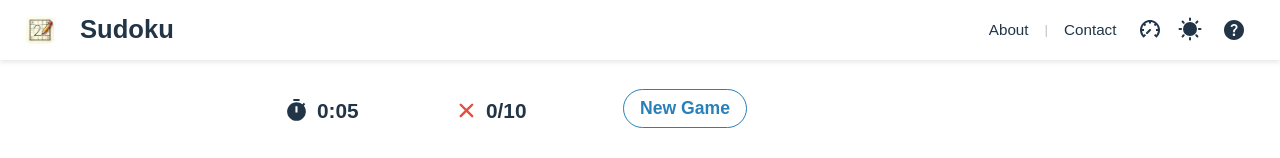
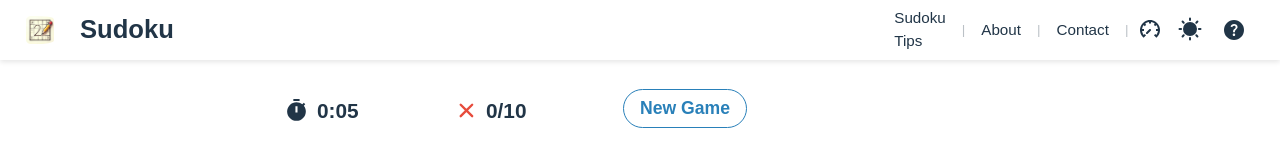
Before and after one commit to kiranofans/sudoku_game, a React (Vite) app: page / in a window 1280 px wide. Shown: the top 158 px of the page. Built offline with nearby package versions, Linux system fonts and the light colour scheme; a small style sheet from the web is missing.

Commit message:
UI: show themeSelector in bo tth About and Contact pages

```diff
--- a/src/App.tsx
+++ b/src/App.tsx
@@ -391,9 +391,13 @@ function App() {
               </div>
             </div>
             <div className='controls-row'>
+              <Link to="/sudokuTips" className="header-nav-item desktop-only-nav truncate">Sudoku Tips</Link>
+              <span className="header-nav-separator desktop-only-nav">|</span>
               <Link to="/about" className="header-nav-item desktop-only-nav">About</Link>
               <span className="header-nav-separator desktop-only-nav">|</span>
               <Link to="/contact" className="header-nav-item desktop-only-nav">Contact</Link>
+              <span className="header-nav-separator desktop-only-nav">|</span>
+
               <DifficultySelector
                 difficulty={difficulty}
                 onDifficultyChange={(newDifficulty) => {
--- a/src/pages/About.tsx
+++ b/src/pages/About.tsx
@@ -2,6 +2,7 @@ import React, { useState } from 'react';
 import { Link } from 'react-router-dom';
 import packageJson from '../../package.json';
 import { PrivacyPolicyModal, TermsAndConditionsModal } from '../components/Modals';
+import ThemeSelector from '@/components/ThemeSelector';
 
 const About: React.FC = () => {
     const [showPrivacyModal, setShowPrivacyModal] = useState(false);
@@ -25,7 +26,11 @@ const About: React.FC = () => {
                     <Link to="/about" className="header-nav-item desktop-only-nav">About</Link>
                     <span className="header-nav-separator desktop-only-nav">|</span>
                     <Link to="/contact" className="header-nav-item desktop-only-nav">Contact</Link>
+                    <ThemeSelector />
+
                 </div>
+
+
             </header>
             <hr className="divider" />
 
--- a/src/pages/Contact.tsx
+++ b/src/pages/Contact.tsx
@@ -2,6 +2,7 @@ import React, { useState } from 'react';
 import { Link } from 'react-router-dom';
 import packageJson from '../../package.json';
 import { PrivacyPolicyModal, TermsAndConditionsModal } from '../components/Modals';
+import ThemeSelector from '@/components/ThemeSelector';
 
 const Contact: React.FC = () => {
     const [showPrivacyModal, setShowPrivacyModal] = useState(false);
@@ -25,6 +26,8 @@ const Contact: React.FC = () => {
                     <Link to="/about" className="header-nav-item desktop-only-nav">About</Link>
                     <span className="header-nav-separator desktop-only-nav">|</span>
                     <Link to="/contact" className="header-nav-item desktop-only-nav">Contact</Link>
+                    <ThemeSelector />
+
                 </div>
             </header>
             <hr className="divider" />
```
